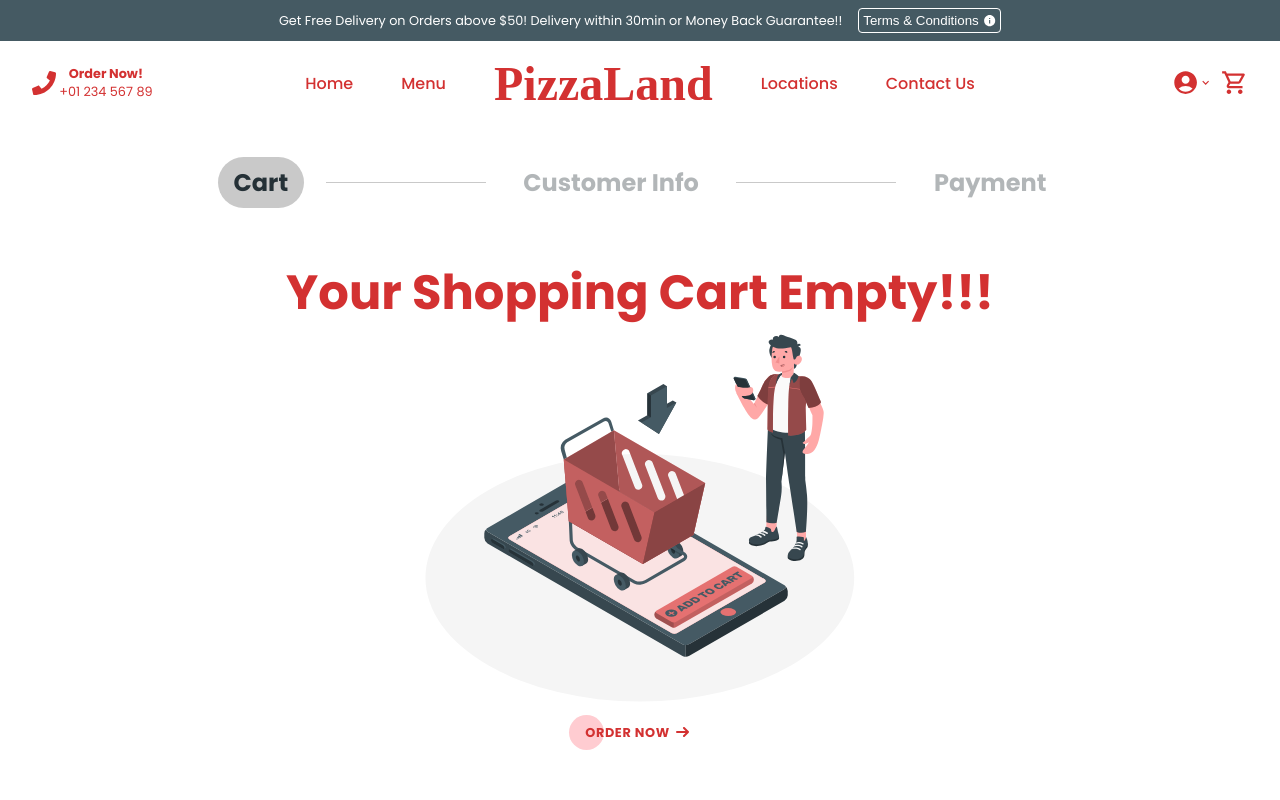
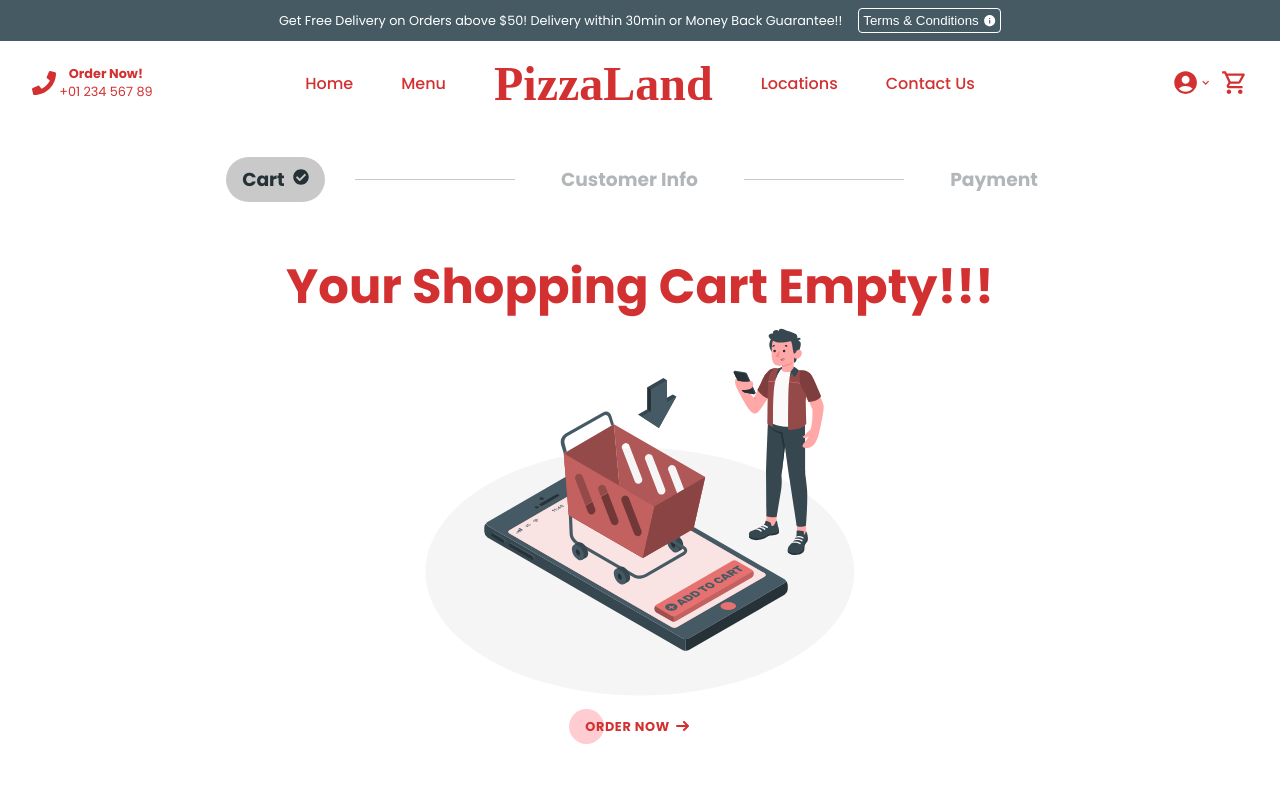
Before and after one commit to zeetaen1989/pizza-delivery, a Next.js app: page /cart in a window 1280 px wide. Shown: the top 800 px of the page. Built offline with nearby package versions, Linux system fonts and the light colour scheme; a web font is replaced by a local one.

Commit message:
feat: checked circle icon added

```diff
--- a/components/elements/TabItem/TabItem.jsx
+++ b/components/elements/TabItem/TabItem.jsx
@@ -1,4 +1,4 @@
-import Image from "next/image";
+import { FaCheckCircle } from "react-icons/fa";
 import styles from "./TabItem.module.scss";
 
 const TabItem = ({ id, title, activeTab, setActiveTab }) => {
@@ -8,12 +8,15 @@ const TabItem = ({ id, title, activeTab, setActiveTab }) => {
 
   return (
     <li className={styles.container}>
-      <figure
+      <article
         onClick={handleClick}
         className={activeTab === id ? `${styles.active}` : `${styles.inactive}`}
       >
-        <h1>{title}</h1>
-      </figure>
+        <h1 className={styles.title}>{title}</h1>
+        <figure className={styles.checked__icon}>
+          <FaCheckCircle />
+        </figure>
+      </article>
     </li>
   );
 };
```
